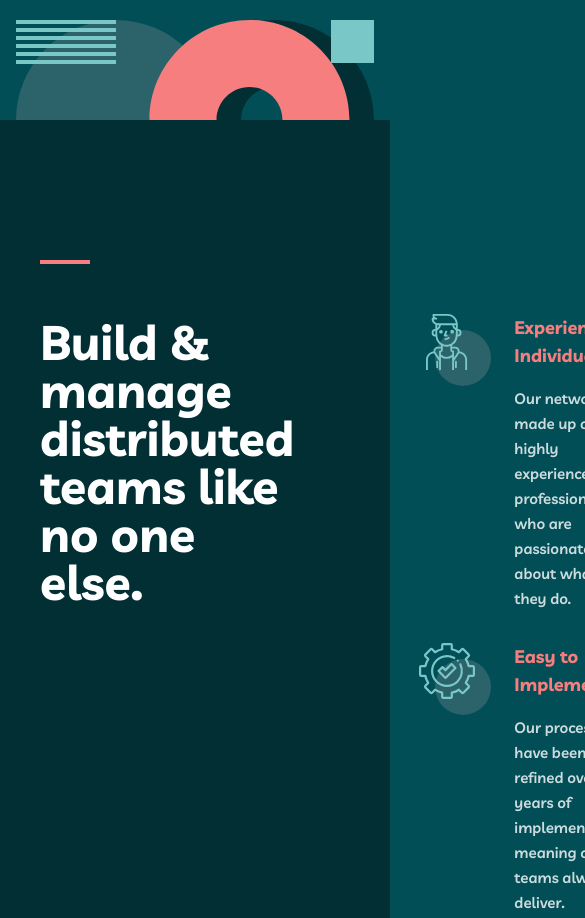
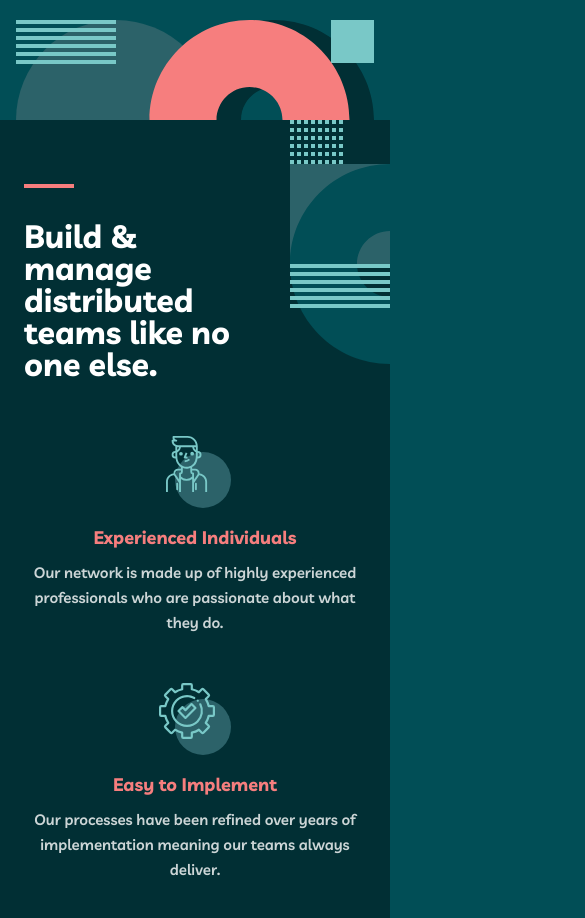
Before and after one commit to mohamedxamid/my-team, a plain HTML site: page index.html in a window 390 px wide. Shown: the part 500-1418 px from the top of the page, 585 px wide, since content can reach past the window. Drawn offline with Linux system fonts and the light colour scheme.

Commit message:
make responsive features section

```diff
--- a/css/styles.css
+++ b/css/styles.css
@@ -1019,11 +1019,19 @@ only screen and (                min-resolution: 2dppx) {
     .hero__content {
         max-width: 345px;
     }
+
+    .features {
+        background-position: top 0 right -100px;
+    }
 }
 
 @media only screen and (max-width: 935px) {
     .hero__content {
         max-width: 300px;
+    }
+
+    .features__title-wrapper {
+        margin-right: 25px;
     }
 }
 
@@ -1071,6 +1079,31 @@ only screen and (                min-resolution: 2dppx) {
 
     .hero__text {
         font-size: 15px;
+    }
+
+    /* FEATURES */
+    .features {
+        padding-top: 100px;
+        padding-bottom: 100px;
+    }
+
+    .features__container {
+        flex-direction: column;
+        padding-left: 98px;
+        padding-right: 98px;
+    }
+
+    .features__title-wrapper::before {
+        margin-bottom: 32px;
+    }
+
+    .features__title {
+        font-size: 32px;
+        line-height: 32px;
+    }
+
+    .features__list {
+        margin-top: 64px;
     }
 }
 
@@ -1168,9 +1201,21 @@ only screen and (                min-resolution: 2dppx) {
     .menubar-toggler--active span::after {
         transform: rotate(-45deg);
     }
+
+    /* FEATURES */
+    .features__container {
+        padding-left: 40px;
+        padding-right: 40px;
+    }
 }
 
 @media only screen and (max-width: 450px) {
+    /* SITE-HEADER */
+    .site-header__container {
+        padding-left: 24px;
+        padding-right: 24px;
+    }
+
     /* HERO */
     .hero {
         padding-top: 7px;
@@ -1185,4 +1230,43 @@ only screen and (                min-resolution: 2dppx) {
         font-size: 40px;
         line-height: 40px;
     }
+
+    /* FEATURES */
+    .features {
+        padding-top: 64px;
+        padding-bottom: 64px;
+    }
+
+    .features__container {
+        padding-left: 24px;
+        padding-right: 24px;
+    }
+
+    .features__title-wrapper {
+        max-width: 240px;
+        margin-right: 0;
+    }
+
+    .features__list {
+        margin-top: 56px;
+    }
+
+    .item-features {
+        flex-direction: column;
+        align-items: center;
+        text-align: center;
+    }
+
+    .features__item:not(:last-child) {
+        margin-bottom: 48px;
+    }
+
+    .item-features__icon {
+        margin-right: 0;
+        margin-bottom: 16px;
+    }
+
+    .item-features__title {
+        margin-bottom: 8px;
+    }
 }
```
